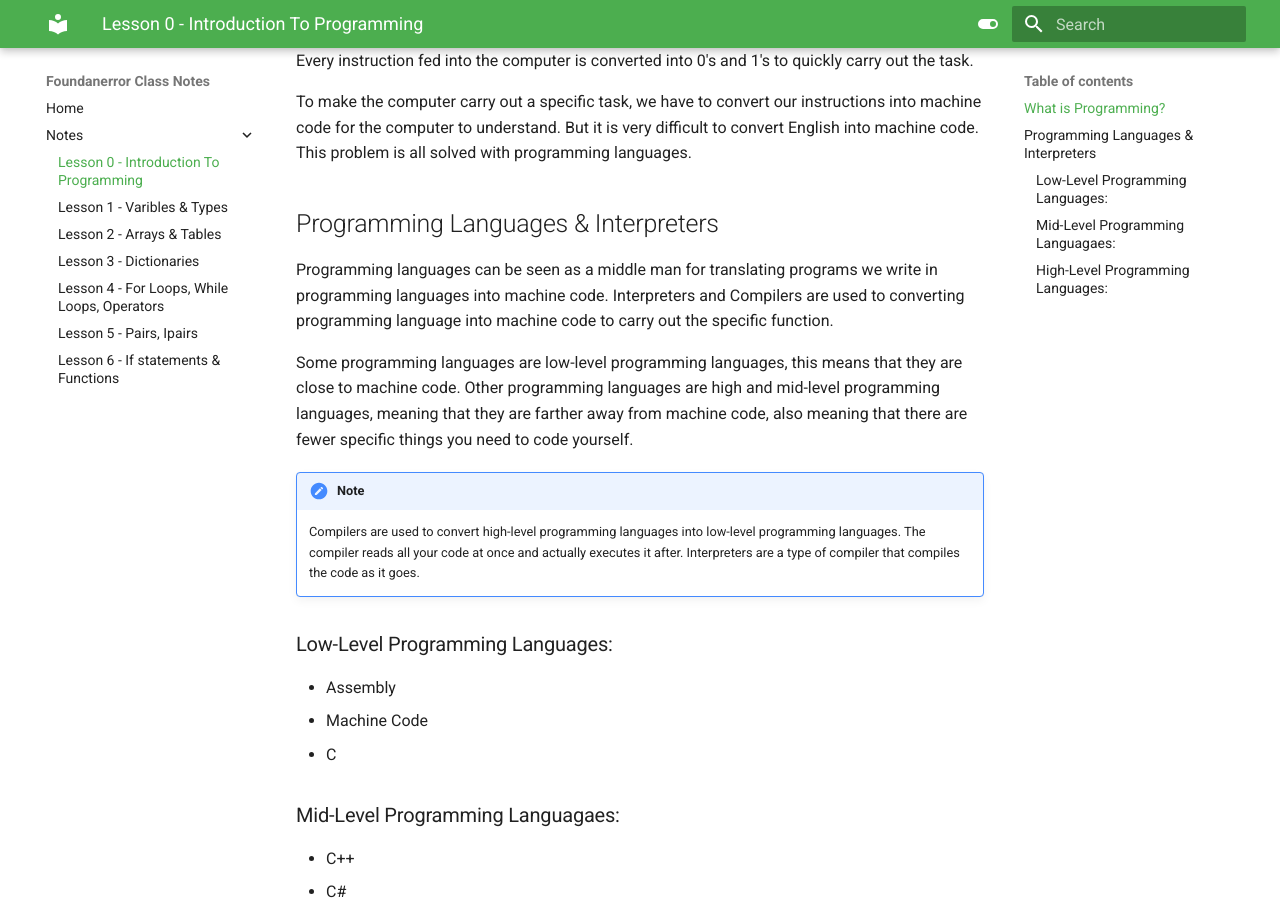
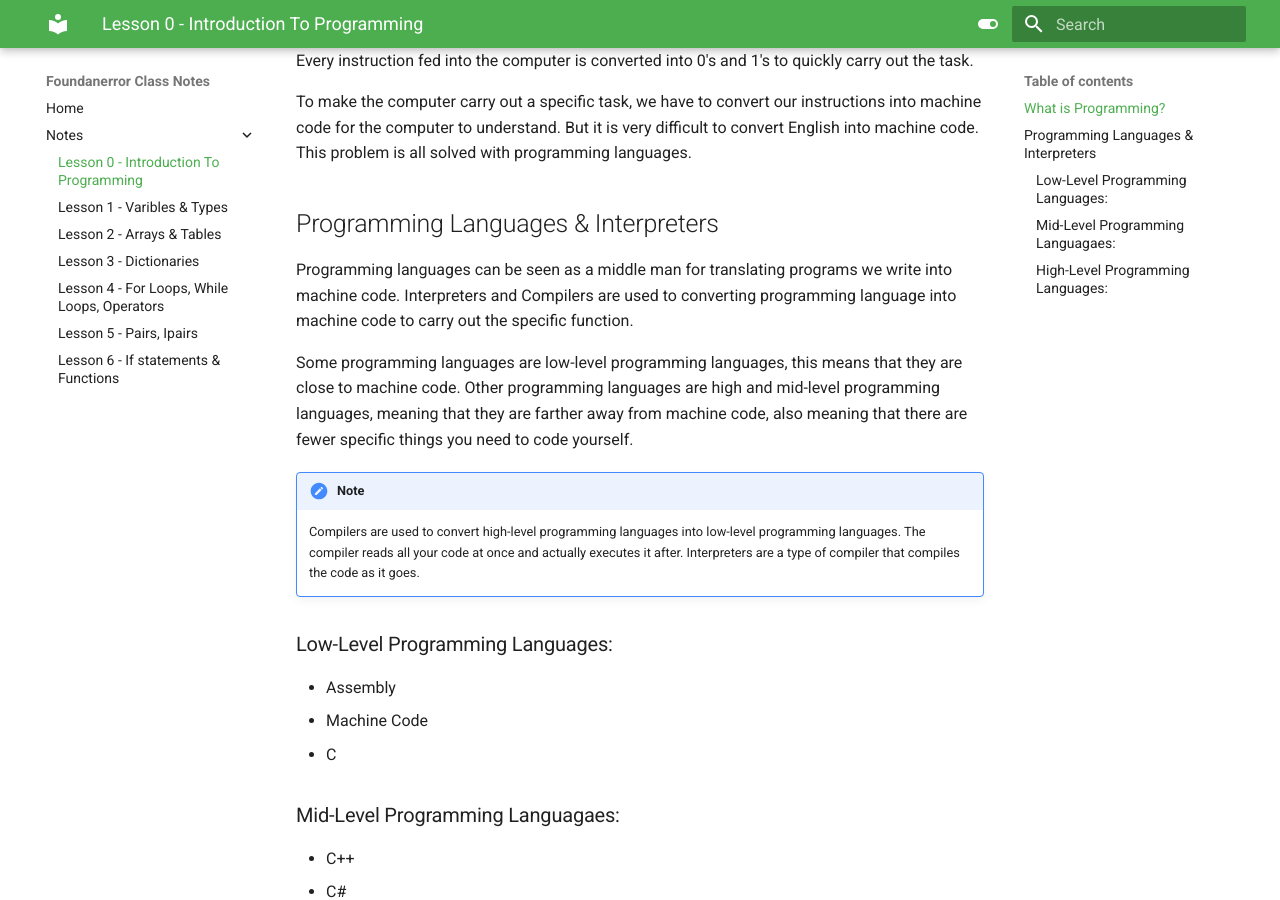
Before and after one commit to foundanerror/Foundanerror-Class-Notes, an MkDocs documentation site: the page built from docs/Notes/Lesson0.md, in a window 1280 px wide and 900 px high, scrolled down 343 px. Built offline with MkDocs 1.6.1 and Material for MkDocs 9.7.7, drawn with Linux system fonts in a browser that asks for light colours.

Commit message:
Update Lesson0.md

```diff
--- a/docs/Notes/Lesson0.md
+++ b/docs/Notes/Lesson0.md
@@ -11,7 +11,7 @@ To make the computer carry out a specific task, we have to convert our instructi
 
 ## Programming Languages & Interpreters
 
-Programming languages can be seen as a middle man for translating programs we write in programming languages into machine code.
+Programming languages can be seen as a middle man for translating programs we write into machine code.
 Interpreters and Compilers are used to converting programming language into machine code to carry out the specific function.
 
 
```
